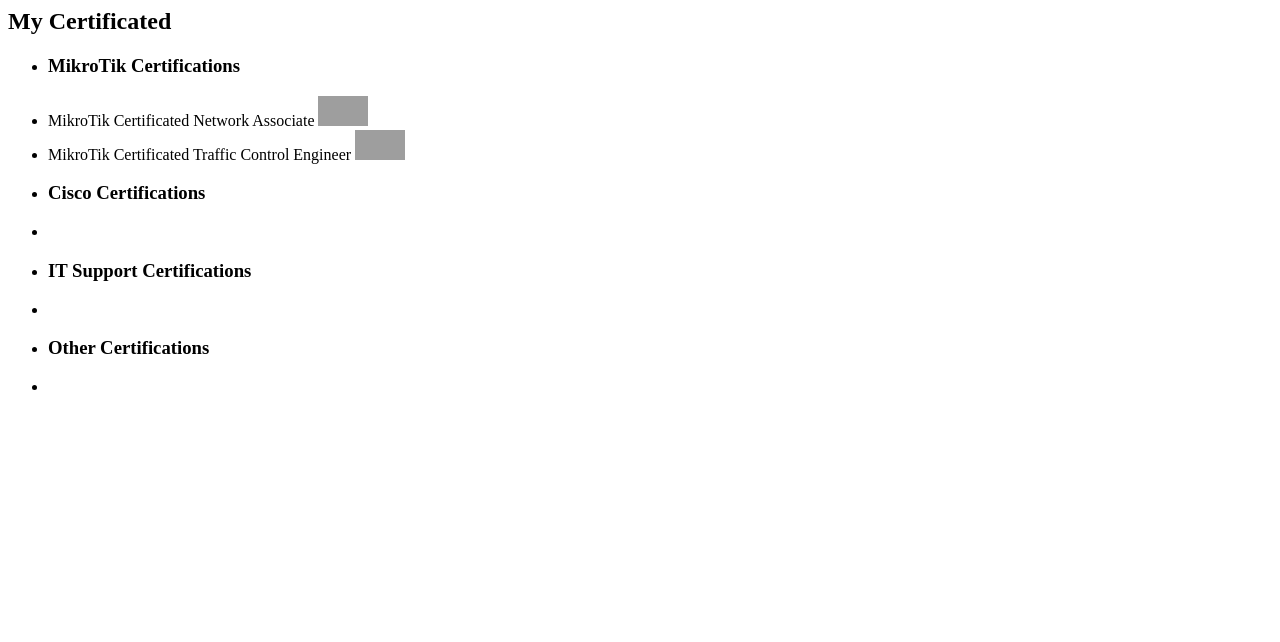
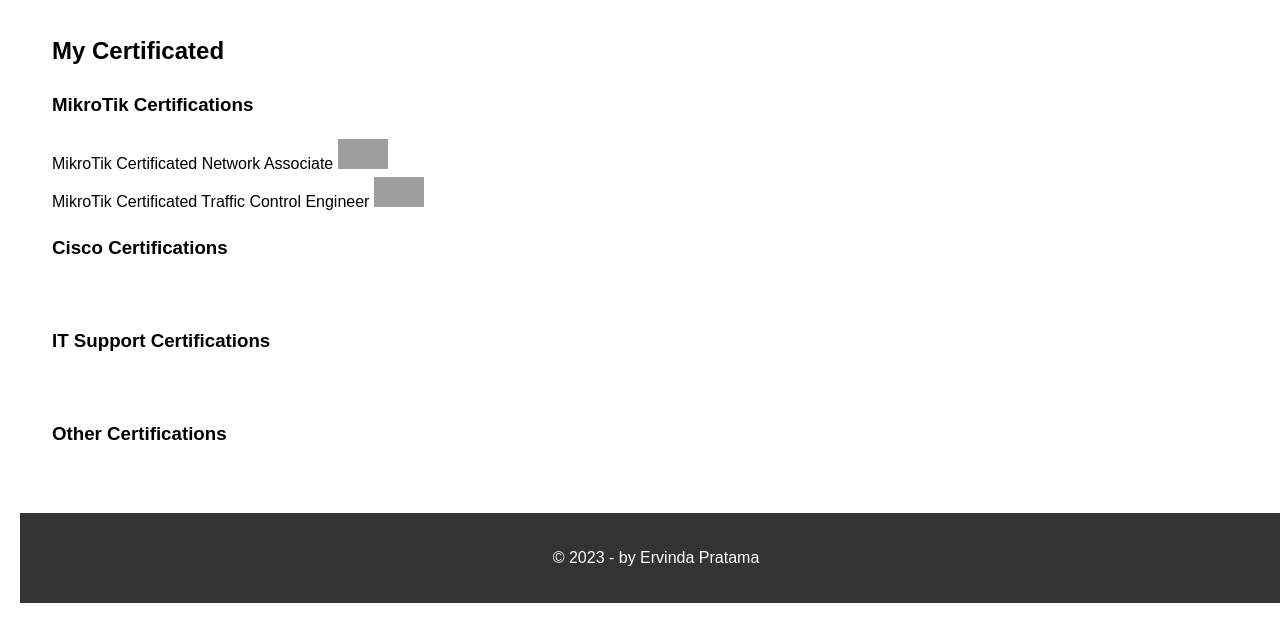
Before and after one commit to ervindaprtma/ervindaprtma.github.io, a plain HTML site: page certificate.html in a window 1280 px wide. Drawn offline with Linux system fonts and the light colour scheme; grey boxes are pictures that could not be loaded.

Commit message:
modified any html

```diff
--- a/certificate.html
+++ b/certificate.html
@@ -2,6 +2,7 @@
 <head>
     <meta charset="UTF-8">
     <meta name="viewport" content="width=device-width, initial-scale=1.0">
+    <link rel="stylesheet" href="styles.css">
     <title>Network Engineer - Ervinda Pratama</title>
 </head>
 <body>
@@ -30,5 +31,8 @@
             <!-- Tambahkan baris sesuai sertifikasi Anda -->
         </ul>
     </section>
+    <footer>
+        <p>&copy; 2023 - by Ervinda Pratama</p>
+    </footer>
 </body>
 </html>
```
Also changed, not shown: about.html (+5 -1 lines), experience.html (+4 -0 lines), index.html (+2 -2 lines).
